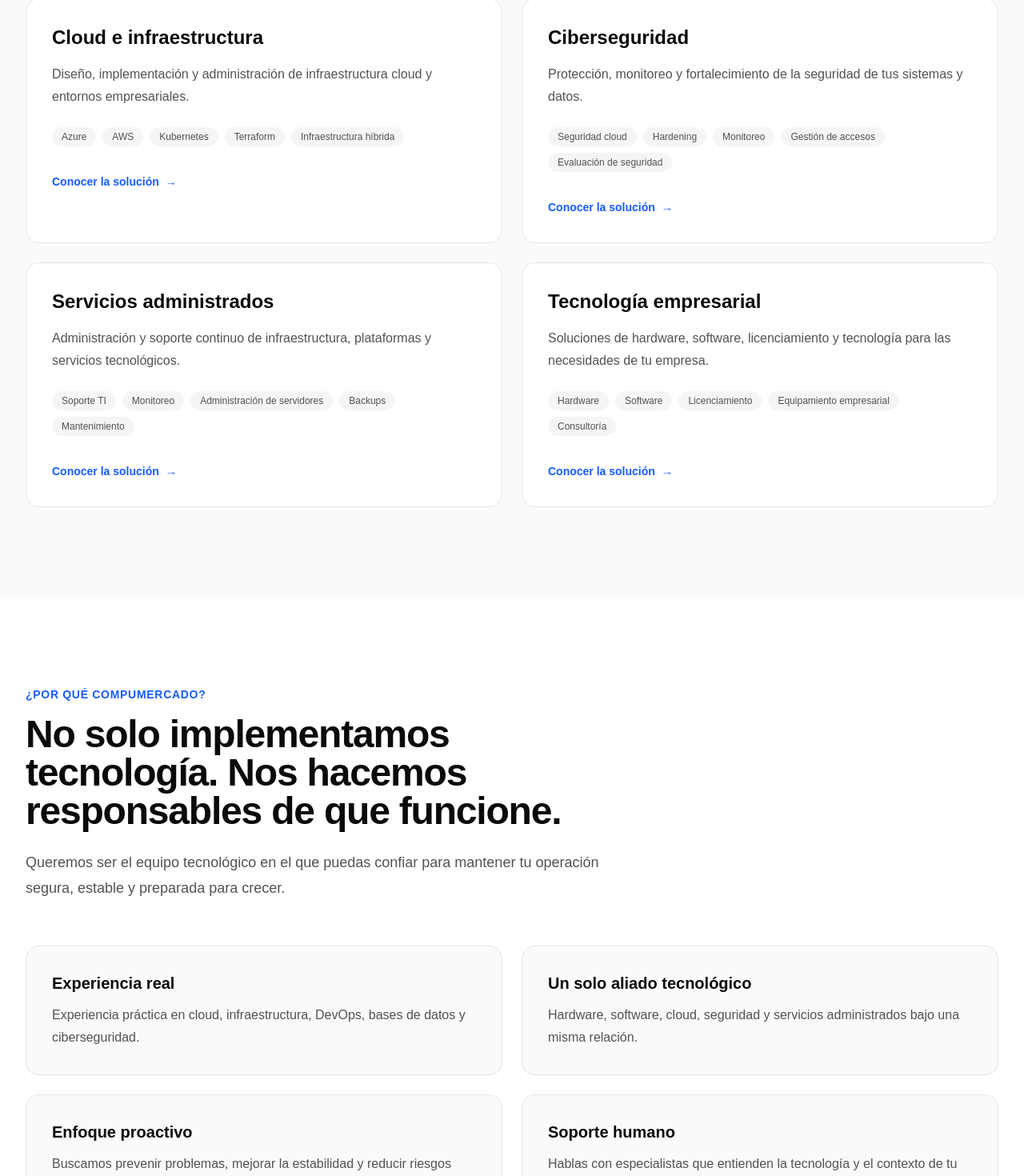
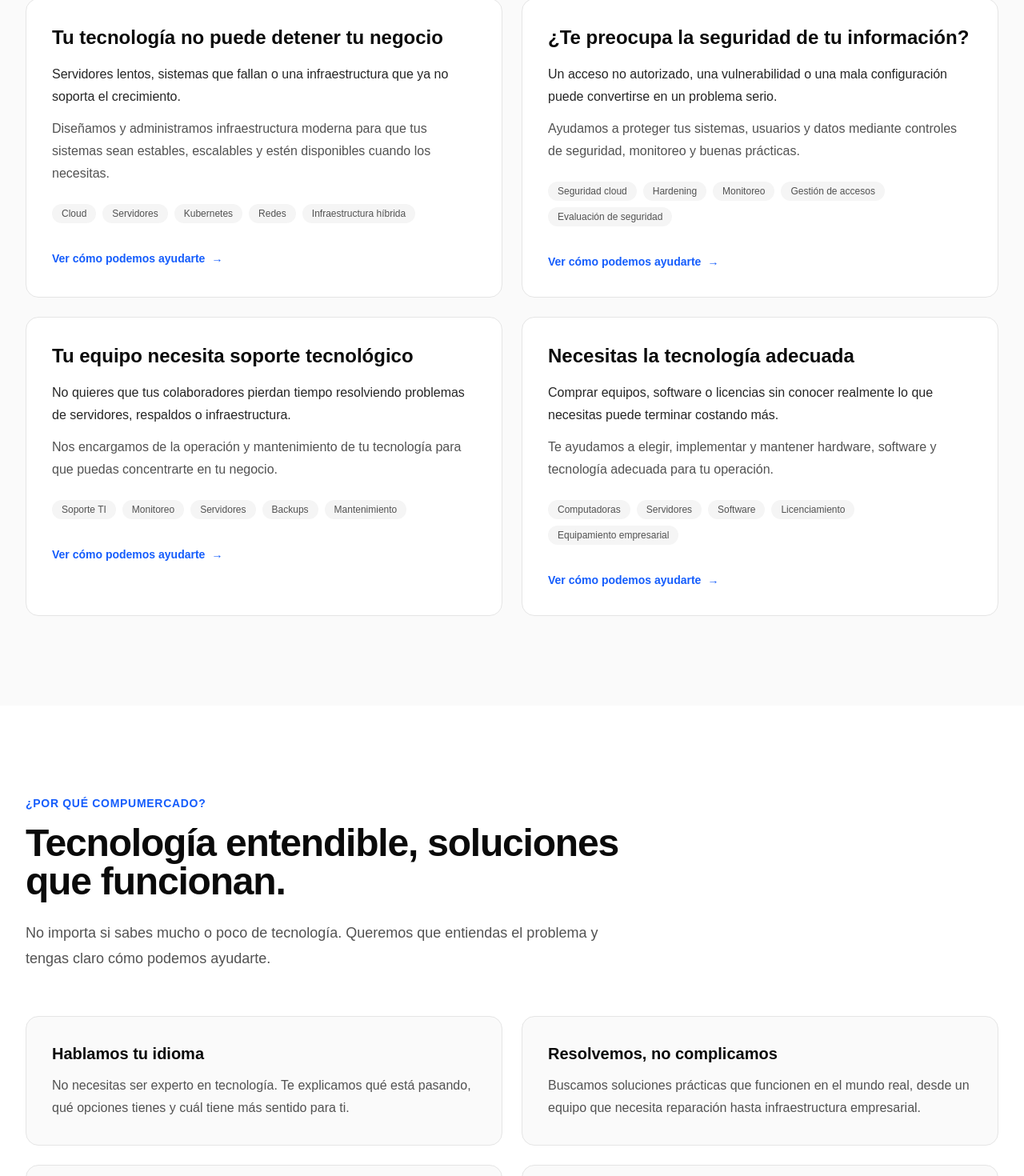
Before and after one commit to jsolisba/compumercado-web, a Next.js app: page / in a window 1280 px wide. Shown: the part 1501-2971 px from the top of the page at 80% size. Built offline with nearby package versions, Linux system fonts and the light colour scheme.

Commit message:
feat: make solutions and trust messaging customer focused

```diff
--- a/src/components/home/Services.tsx
+++ b/src/components/home/Services.tsx
@@ -9,16 +9,17 @@ export default function Services() {
       <Container>
         <div className="max-w-3xl">
           <div className="mb-4 text-sm font-semibold uppercase tracking-wider text-blue-600">
-            Nuestras soluciones
+            ¿Qué necesitas resolver?
           </div>
 
           <h2 className="text-4xl font-bold tracking-tight text-neutral-950 sm:text-5xl">
-            Todo lo que tu empresa necesita para operar su tecnología.
+            Tecnología que resuelve problemas reales.
           </h2>
 
           <p className="mt-6 text-lg leading-8 text-neutral-600">
-            Diseñamos, implementamos y administramos soluciones tecnológicas
-            adaptadas a la realidad de cada empresa.
+            Desde reparar o equipar una computadora hasta diseñar y administrar
+            infraestructura empresarial. Encontramos la solución adecuada para
+            cada necesidad.
           </p>
         </div>
 
@@ -33,7 +34,11 @@ export default function Services() {
                   {service.title}
                 </h3>
 
-                <p className="mt-4 text-base leading-7 text-neutral-600">
+                <p className="mt-4 text-base font-medium leading-7 text-neutral-800">
+                  {service.problem}
+                </p>
+
+                <p className="mt-3 text-base leading-7 text-neutral-600">
                   {service.description}
                 </p>
 
@@ -53,7 +58,7 @@ export default function Services() {
                     href={service.href}
                     className="inline-flex items-center text-sm font-semibold text-blue-600 transition-colors group-hover:text-blue-700"
                   >
-                    Conocer la solución
+                    Ver cómo podemos ayudarte
                     <span
                       aria-hidden="true"
                       className="ml-2 transition-transform duration-300 group-hover:translate-x-1"
--- a/src/components/home/WhyCompuMercado.tsx
+++ b/src/components/home/WhyCompuMercado.tsx
@@ -1,26 +1,26 @@
 import Container from "@/components/ui/Container";
 import Section from "@/components/ui/Section";
 
-const advantages = [
+const reasons = [
   {
-    title: "Experiencia real",
+    title: "Hablamos tu idioma",
     description:
-      "Experiencia práctica en cloud, infraestructura, DevOps, bases de datos y ciberseguridad.",
+      "No necesitas ser experto en tecnología. Te explicamos qué está pasando, qué opciones tienes y cuál tiene más sentido para ti.",
   },
   {
-    title: "Un solo aliado tecnológico",
+    title: "Resolvemos, no complicamos",
     description:
-      "Hardware, software, cloud, seguridad y servicios administrados bajo una misma relación.",
+      "Buscamos soluciones prácticas que funcionen en el mundo real, desde un equipo que necesita reparación hasta infraestructura empresarial.",
   },
   {
-    title: "Enfoque proactivo",
+    title: "Experiencia que se aplica",
     description:
-      "Buscamos prevenir problemas, mejorar la estabilidad y reducir riesgos antes de que impacten tu operación.",
+      "Trabajamos con infraestructura, cloud, servidores, redes, seguridad y plataformas empresariales. Esa experiencia la ponemos al servicio de cada proyecto.",
   },
   {
-    title: "Soporte humano",
+    title: "Un aliado cuando lo necesitas",
     description:
-      "Hablas con especialistas que entienden la tecnología y el contexto de tu negocio.",
+      "Puedes acudir a nosotros para comprar o reparar un equipo, resolver un problema o planificar la tecnología que tu empresa necesita.",
   },
 ];
 
@@ -34,28 +34,27 @@ export default function WhyCompuMercado() {
           </div>
 
           <h2 className="text-4xl font-bold tracking-tight text-neutral-950 sm:text-5xl">
-            No solo implementamos tecnología. Nos hacemos responsables de que
-            funcione.
+            Tecnología entendible, soluciones que funcionan.
           </h2>
 
           <p className="mt-6 text-lg leading-8 text-neutral-600">
-            Queremos ser el equipo tecnológico en el que puedas confiar para
-            mantener tu operación segura, estable y preparada para crecer.
+            No importa si sabes mucho o poco de tecnología. Queremos que
+            entiendas el problema y tengas claro cómo podemos ayudarte.
           </p>
         </div>
 
         <div className="mt-14 grid gap-6 sm:grid-cols-2">
-          {advantages.map((advantage) => (
+          {reasons.map((reason) => (
             <article
-              key={advantage.title}
-              className="rounded-2xl border border-neutral-200 bg-neutral-50 p-8"
+              key={reason.title}
+              className="rounded-2xl border border-neutral-200 bg-neutral-50 p-8 transition-all duration-300 hover:border-blue-200 hover:bg-white hover:shadow-md"
             >
               <h3 className="text-xl font-bold text-neutral-950">
-                {advantage.title}
+                {reason.title}
               </h3>
 
               <p className="mt-3 leading-7 text-neutral-600">
-                {advantage.description}
+                {reason.description}
               </p>
             </article>
           ))}
--- a/src/data/services.ts
+++ b/src/data/services.ts
@@ -1,5 +1,6 @@
 export interface Service {
   title: string;
+  problem: string;
   description: string;
   capabilities: string[];
   href: string;
@@ -7,22 +8,26 @@ export interface Service {
 
 export const services: Service[] = [
   {
-    title: "Cloud e infraestructura",
+    title: "Tu tecnología no puede detener tu negocio",
+    problem:
+      "Servidores lentos, sistemas que fallan o una infraestructura que ya no soporta el crecimiento.",
     description:
-      "Diseño, implementación y administración de infraestructura cloud y entornos empresariales.",
+      "Diseñamos y administramos infraestructura moderna para que tus sistemas sean estables, escalables y estén disponibles cuando los necesitas.",
     capabilities: [
-      "Azure",
-      "AWS",
+      "Cloud",
+      "Servidores",
       "Kubernetes",
-      "Terraform",
+      "Redes",
       "Infraestructura híbrida",
     ],
     href: "/cloud",
   },
   {
-    title: "Ciberseguridad",
+    title: "¿Te preocupa la seguridad de tu información?",
+    problem:
+      "Un acceso no autorizado, una vulnerabilidad o una mala configuración puede convertirse en un problema serio.",
     description:
-      "Protección, monitoreo y fortalecimiento de la seguridad de tus sistemas y datos.",
+      "Ayudamos a proteger tus sistemas, usuarios y datos mediante controles de seguridad, monitoreo y buenas prácticas.",
     capabilities: [
       "Seguridad cloud",
       "Hardening",
@@ -33,28 +38,32 @@ export const services: Service[] = [
     href: "/security",
   },
   {
-    title: "Servicios administrados",
+    title: "Tu equipo necesita soporte tecnológico",
+    problem:
+      "No quieres que tus colaboradores pierdan tiempo resolviendo problemas de servidores, respaldos o infraestructura.",
     description:
-      "Administración y soporte continuo de infraestructura, plataformas y servicios tecnológicos.",
+      "Nos encargamos de la operación y mantenimiento de tu tecnología para que puedas concentrarte en tu negocio.",
     capabilities: [
       "Soporte TI",
       "Monitoreo",
-      "Administración de servidores",
+      "Servidores",
       "Backups",
       "Mantenimiento",
     ],
     href: "/services",
   },
   {
-    title: "Tecnología empresarial",
+    title: "Necesitas la tecnología adecuada",
+    problem:
+      "Comprar equipos, software o licencias sin conocer realmente lo que necesitas puede terminar costando más.",
     description:
-      "Soluciones de hardware, software, licenciamiento y tecnología para las necesidades de tu empresa.",
+      "Te ayudamos a elegir, implementar y mantener hardware, software y tecnología adecuada para tu operación.",
     capabilities: [
-      "Hardware",
+      "Computadoras",
+      "Servidores",
       "Software",
       "Licenciamiento",
       "Equipamiento empresarial",
-      "Consultoría",
     ],
     href: "/technology",
   },
```
